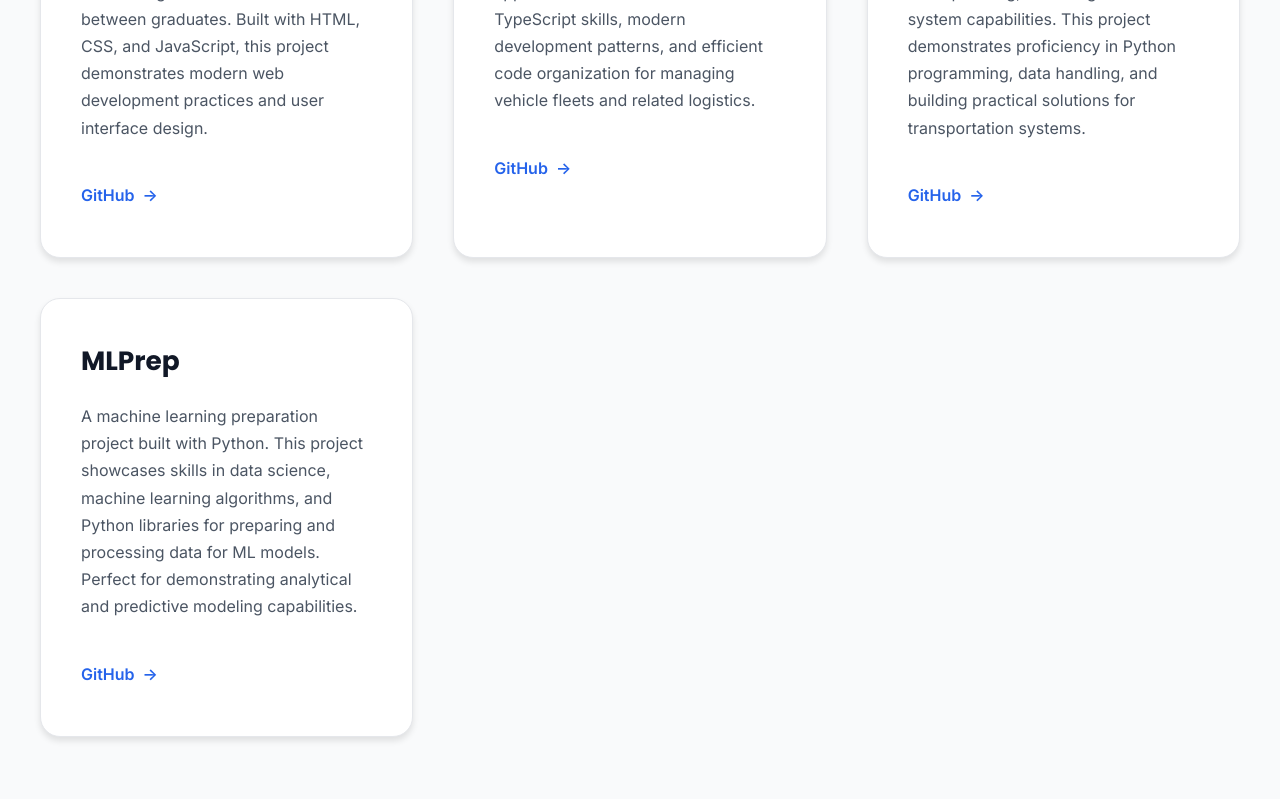
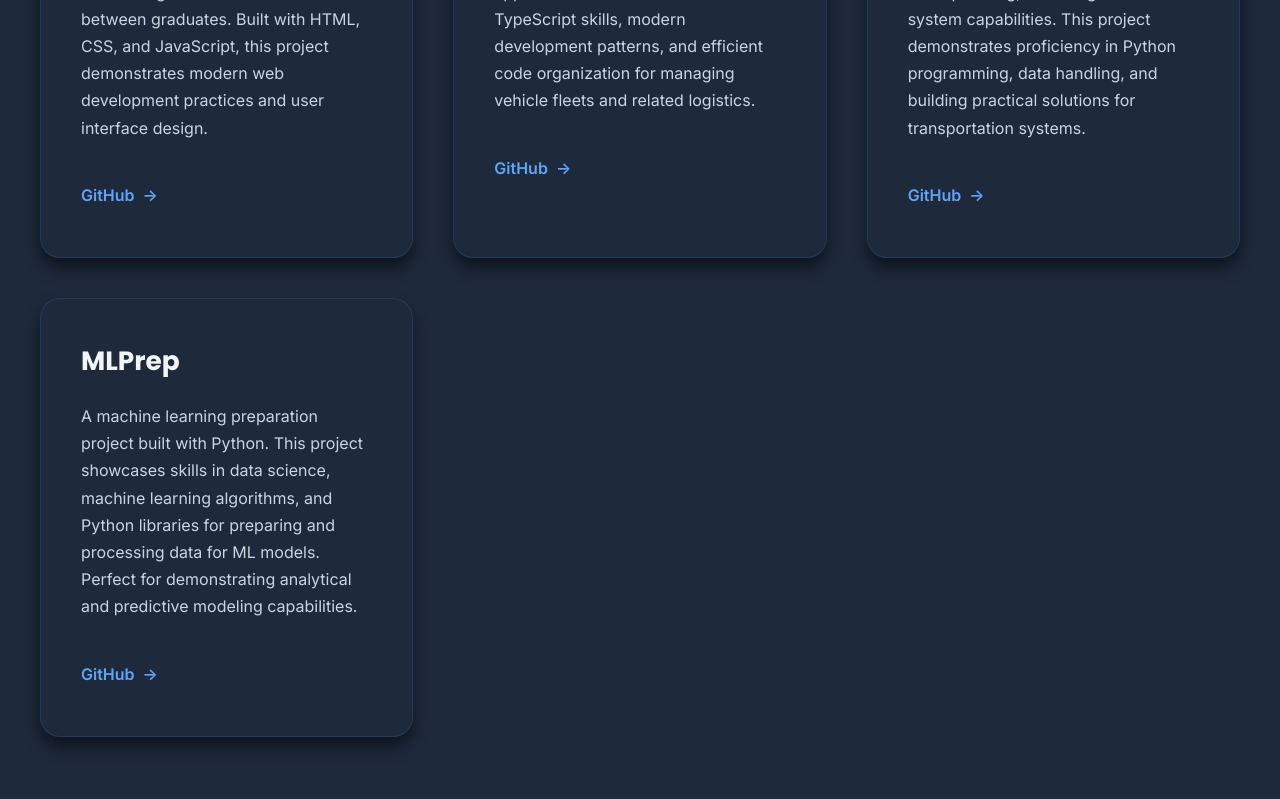
Before and after one commit to 387daksh/temp-portfolio, a plain HTML site: page index.html in a window 1280 px wide. Shown: the part 2001-2800 px from the top of the page. Drawn offline with nearby package versions, Linux system fonts and the light colour scheme.

Commit message:
color-scheme

```diff
--- a/styles.css
+++ b/styles.css
@@ -5,42 +5,44 @@
 }
 
 :root {
-    /* Modern Color Palette */
-    --primary-blue: #2563eb;
-    --primary-dark: #1e40af;
-    --accent-cyan: #06b6d4;
-    --accent-purple: #8b5cf6;
-    --success-green: #10b981;
+    /* Modern Dark Theme Color Palette */
+    --primary-blue: #3b82f6;
+    --primary-light: #60a5fa;
+    --accent-cyan: #22d3ee;
+    --accent-purple: #a78bfa;
+    --success-green: #34d399;
 
-    /* Neutral Colors */
-    --gray-900: #111827;
-    --gray-800: #1f2937;
-    --gray-700: #374151;
-    --gray-600: #4b5563;
-    --gray-500: #6b7280;
-    --gray-400: #9ca3af;
-    --gray-200: #e5e7eb;
-    --gray-100: #f3f4f6;
-    --gray-50: #f9fafb;
+    /* Dark Theme Neutrals */
+    --gray-900: #0f172a;
+    --gray-800: #1e293b;
+    --gray-700: #334155;
+    --gray-600: #475569;
+    --gray-500: #64748b;
+    --gray-400: #94a3b8;
+    --gray-300: #cbd5e1;
+    --gray-200: #e2e8f0;
+    --gray-100: #f1f5f9;
 
-    /* Gradients */
-    --primary-gradient: linear-gradient(135deg, #2563eb 0%, #06b6d4 50%, #8b5cf6 100%);
-    --secondary-gradient: linear-gradient(135deg, #06b6d4 0%, #2563eb 100%);
-    --accent-gradient: linear-gradient(135deg, #8b5cf6 0%, #2563eb 100%);
+    /* Gradients - Adjusted for dark theme */
+    --primary-gradient: linear-gradient(135deg, #3b82f6 0%, #22d3ee 50%, #a78bfa 100%);
+    --secondary-gradient: linear-gradient(135deg, #22d3ee 0%, #3b82f6 100%);
+    --accent-gradient: linear-gradient(135deg, #a78bfa 0%, #3b82f6 100%);
 
-    /* UI Colors */
-    --accent-color: #2563eb;
-    --accent-hover: #1e40af;
-    --text-dark: #111827;
-    --text-light: #4b5563;
-    --bg-light: #f9fafb;
-    --bg-white: #ffffff;
+    /* Dark Theme UI Colors */
+    --accent-color: #60a5fa;
+    --accent-hover: #3b82f6;
+    --text-dark: #f1f5f9;
+    --text-light: #cbd5e1;
+    --bg-dark: #0f172a;
+    --bg-card: #1e293b;
+    --bg-hover: #334155;
 
-    /* Shadows */
-    --shadow-sm: 0 1px 3px rgba(0, 0, 0, 0.1);
-    --shadow-md: 0 4px 6px rgba(0, 0, 0, 0.1);
-    --shadow-lg: 0 10px 15px rgba(0, 0, 0, 0.1);
-    --shadow-xl: 0 20px 25px rgba(0, 0, 0, 0.15);
+    /* Shadows - Enhanced for dark theme */
+    --shadow-sm: 0 1px 3px rgba(0, 0, 0, 0.3);
+    --shadow-md: 0 4px 6px rgba(0, 0, 0, 0.4);
+    --shadow-lg: 0 10px 15px rgba(0, 0, 0, 0.5);
+    --shadow-xl: 0 20px 25px rgba(0, 0, 0, 0.6);
+    --shadow-glow: 0 0 20px rgba(59, 130, 246, 0.3);
 }
 
 body {
@@ -48,7 +50,7 @@ body {
     line-height: 1.7;
     color: var(--text-dark);
     scroll-behavior: smooth;
-    background: var(--bg-white);
+    background: var(--bg-dark);
     overflow-x: hidden;
 }
 
@@ -61,9 +63,9 @@ body::before {
     width: 100%;
     height: 100%;
     background:
-        radial-gradient(circle at 20% 50%, rgba(37, 99, 235, 0.08) 0%, transparent 50%),
-        radial-gradient(circle at 80% 80%, rgba(6, 182, 212, 0.06) 0%, transparent 50%),
-        radial-gradient(circle at 40% 20%, rgba(139, 92, 246, 0.08) 0%, transparent 50%);
+        radial-gradient(circle at 20% 50%, rgba(59, 130, 246, 0.15) 0%, transparent 50%),
+        radial-gradient(circle at 80% 80%, rgba(34, 211, 238, 0.12) 0%, transparent 50%),
+        radial-gradient(circle at 40% 20%, rgba(167, 139, 250, 0.15) 0%, transparent 50%);
     z-index: -1;
     animation: backgroundMove 20s ease-in-out infinite;
 }
@@ -74,7 +76,7 @@ body::before {
 }
 
 .navbar {
-    background: rgba(255, 255, 255, 0.85);
+    background: rgba(30, 41, 59, 0.9);
     backdrop-filter: blur(20px) saturate(180%);
     -webkit-backdrop-filter: blur(20px) saturate(180%);
     color: var(--text-dark);
@@ -82,8 +84,8 @@ body::before {
     position: sticky;
     top: 0;
     z-index: 1000;
-    box-shadow: var(--shadow-sm);
-    border-bottom: 1px solid rgba(255, 255, 255, 0.2);
+    box-shadow: var(--shadow-md);
+    border-bottom: 1px solid rgba(59, 130, 246, 0.2);
     transition: all 0.3s ease;
 }
 
@@ -106,6 +108,7 @@ body::before {
     color: var(--accent-color);
     font-family: 'Poppins', sans-serif;
     letter-spacing: -0.5px;
+    text-shadow: 0 0 10px rgba(59, 130, 246, 0.3);
 }
 
 .nav-menu {
@@ -115,7 +118,7 @@ body::before {
 }
 
 .nav-menu a {
-    color: var(--text-dark);
+    color: var(--text-light);
     text-decoration: none;
     font-weight: 500;
     font-size: 0.95rem;
@@ -144,7 +147,7 @@ body::before {
 }
 
 .hero {
-    background: var(--primary-gradient);
+    background: linear-gradient(135deg, #0f172a 0%, #1e293b 40%, #1e293b 60%, #0f172a 100%);
     color: white;
     padding: 10rem 2rem 8rem;
     text-align: center;
@@ -164,7 +167,7 @@ body::before {
     width: 100%;
     height: 100%;
     z-index: 0;
-    background: var(--primary-gradient);
+    background: linear-gradient(135deg, #0f172a 0%, #1e293b 40%, #1e293b 60%, #0f172a 100%);
 }
 
 .hero::before {
@@ -175,8 +178,9 @@ body::before {
     right: 0;
     bottom: 0;
     background:
-        radial-gradient(circle at 30% 30%, rgba(255, 255, 255, 0.1) 0%, transparent 50%),
-        radial-gradient(circle at 70% 70%, rgba(255, 255, 255, 0.1) 0%, transparent 50%);
+        radial-gradient(circle at 30% 30%, rgba(59, 130, 246, 0.15) 0%, transparent 50%),
+        radial-gradient(circle at 70% 70%, rgba(34, 211, 238, 0.12) 0%, transparent 50%),
+        radial-gradient(circle at 50% 50%, rgba(167, 139, 250, 0.1) 0%, transparent 70%);
     animation: pulse 4s ease-in-out infinite;
     z-index: 0;
 }
@@ -260,7 +264,7 @@ body::before {
 }
 
 .section:nth-child(even) {
-    background: var(--bg-light);
+    background: var(--gray-800);
 }
 
 .container {
@@ -348,12 +352,12 @@ body::before {
 }
 
 .project-card {
-    background: var(--bg-white);
+    background: var(--bg-card);
     padding: 2.5rem;
     border-radius: 20px;
-    box-shadow: var(--shadow-md);
+    box-shadow: var(--shadow-lg);
     transition: all 0.4s cubic-bezier(0.175, 0.885, 0.32, 1.275);
-    border: 1px solid var(--gray-200);
+    border: 1px solid rgba(59, 130, 246, 0.2);
     position: relative;
     overflow: hidden;
 }
@@ -377,8 +381,9 @@ body::before {
 
 .project-card:hover {
     transform: translateY(-10px) scale(1.02);
-    box-shadow: var(--shadow-xl);
+    box-shadow: var(--shadow-xl), var(--shadow-glow);
     border-color: var(--accent-color);
+    background: var(--bg-hover);
 }
 
 .project-card h3 {
@@ -432,11 +437,11 @@ body::before {
 }
 
 .achievement-item {
-    background: var(--bg-white);
+    background: var(--bg-card);
     padding: 2.5rem;
     margin-bottom: 2rem;
     border-radius: 20px;
-    box-shadow: var(--shadow-md);
+    box-shadow: var(--shadow-lg);
     transition: all 0.4s ease;
     border-left: 5px solid transparent;
     position: relative;
@@ -461,8 +466,9 @@ body::before {
 
 .achievement-item:hover {
     transform: translateX(10px);
-    box-shadow: var(--shadow-lg);
+    box-shadow: var(--shadow-xl), var(--shadow-glow);
     border-left-color: transparent;
+    background: var(--bg-hover);
 }
 
 .achievement-item h3 {
@@ -506,10 +512,11 @@ body::before {
 
 .contact-info {
     margin-bottom: 3rem;
-    background: var(--bg-white);
+    background: var(--bg-card);
     padding: 2.5rem;
     border-radius: 20px;
-    box-shadow: var(--shadow-md);
+    box-shadow: var(--shadow-lg);
+    border: 1px solid rgba(59, 130, 246, 0.2);
 }
 
 .contact-item {
@@ -562,11 +569,12 @@ body::before {
 }
 
 .footer {
-    background: var(--text-dark);
-    color: white;
+    background: var(--gray-900);
+    color: var(--text-light);
     text-align: center;
     padding: 2.5rem;
     margin-top: 4rem;
+    border-top: 1px solid rgba(59, 130, 246, 0.2);
 }
 
 .footer p {
```
